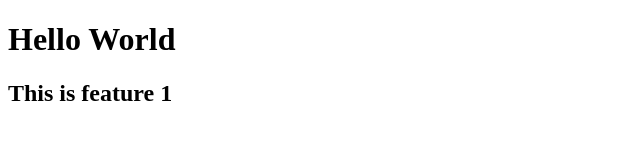
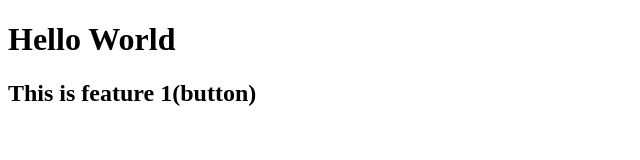
Before and after one commit to rimshabhatti2025/demo, a plain HTML site: page index.html in a window 1280 px wide. Shown: the whole page, without its empty margins (0-640 px from the left). Drawn offline with Linux system fonts and the light colour scheme.

Commit message:
add button

```diff
--- a/index.html
+++ b/index.html
@@ -7,6 +7,6 @@
 </head>
 <body>
     <h1>Hello World</h1>
-    <h2>This is feature 1</h2>
+    <h2>This is feature 1(button)</h2>
 </body>
 </html>
```
